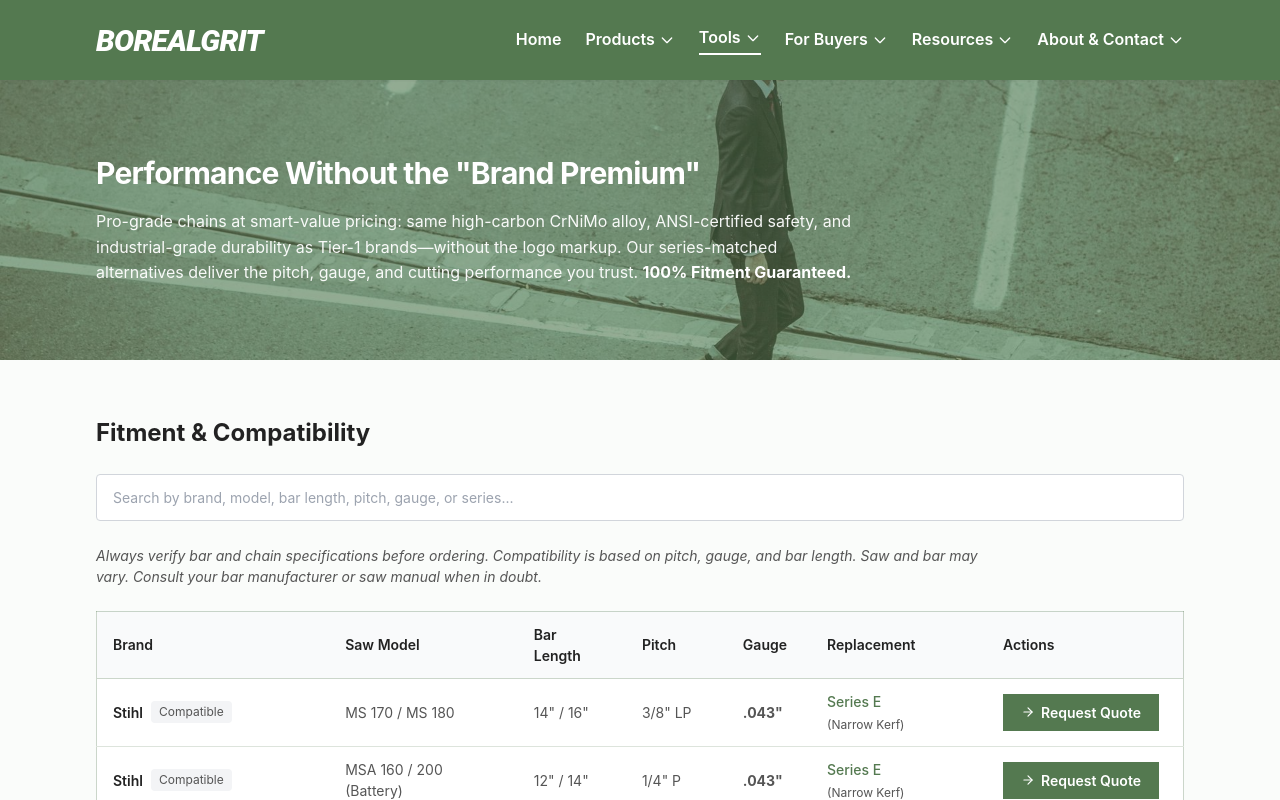
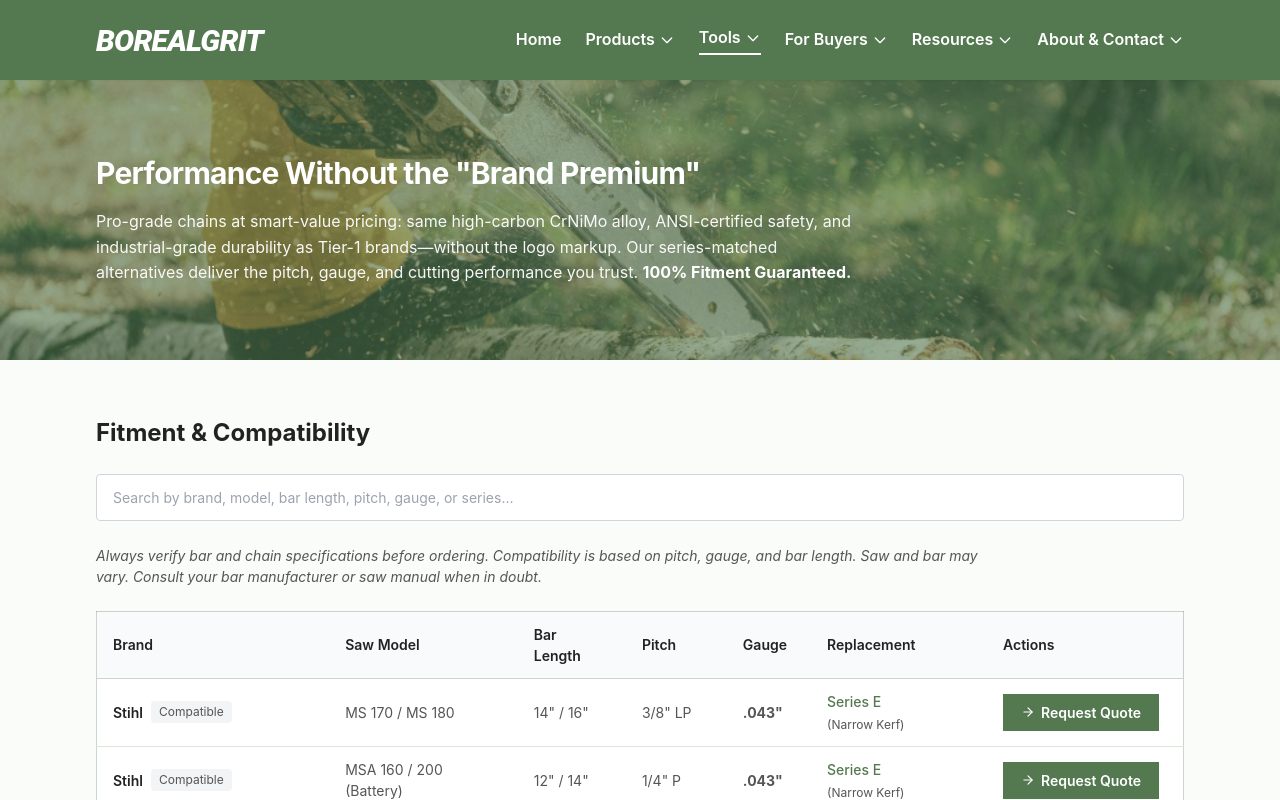
Before and after one commit to LoganOYoung/chainsaw-chain-supplier-borealgrit, a Next.js app: page /fitment-finder in a window 1280 px wide. Shown: the top 800 px of the page. Built offline with nearby package versions, Linux system fonts and the light colour scheme.

Commit message:
Fitment Finder 页：banner 换为锯木图，使用 JPG 优化体积与格式

```diff
--- a/app/fitment-finder/page.tsx
+++ b/app/fitment-finder/page.tsx
@@ -140,8 +140,8 @@
         <section id="fitment-guarantee" className="relative w-full min-h-[240px] md:min-h-[280px] flex flex-col justify-center py-12 md:py-16 overflow-hidden">
           <div className="absolute inset-0">
             <Image
-              src="/images/contact-banner.jpg"
-              alt="Industrial chainsaw chain fitment and compatibility finder"
+              src="/images/fitment-finder-banner.jpg"
+              alt="Chainsaw cutting wood—find compatible BorealGrit chain by brand, bar, and pitch"
               fill
               className="object-cover"
               sizes="100vw"
```
Also changed, not shown: public/images/fitment-finder-banner.jpg (added).
